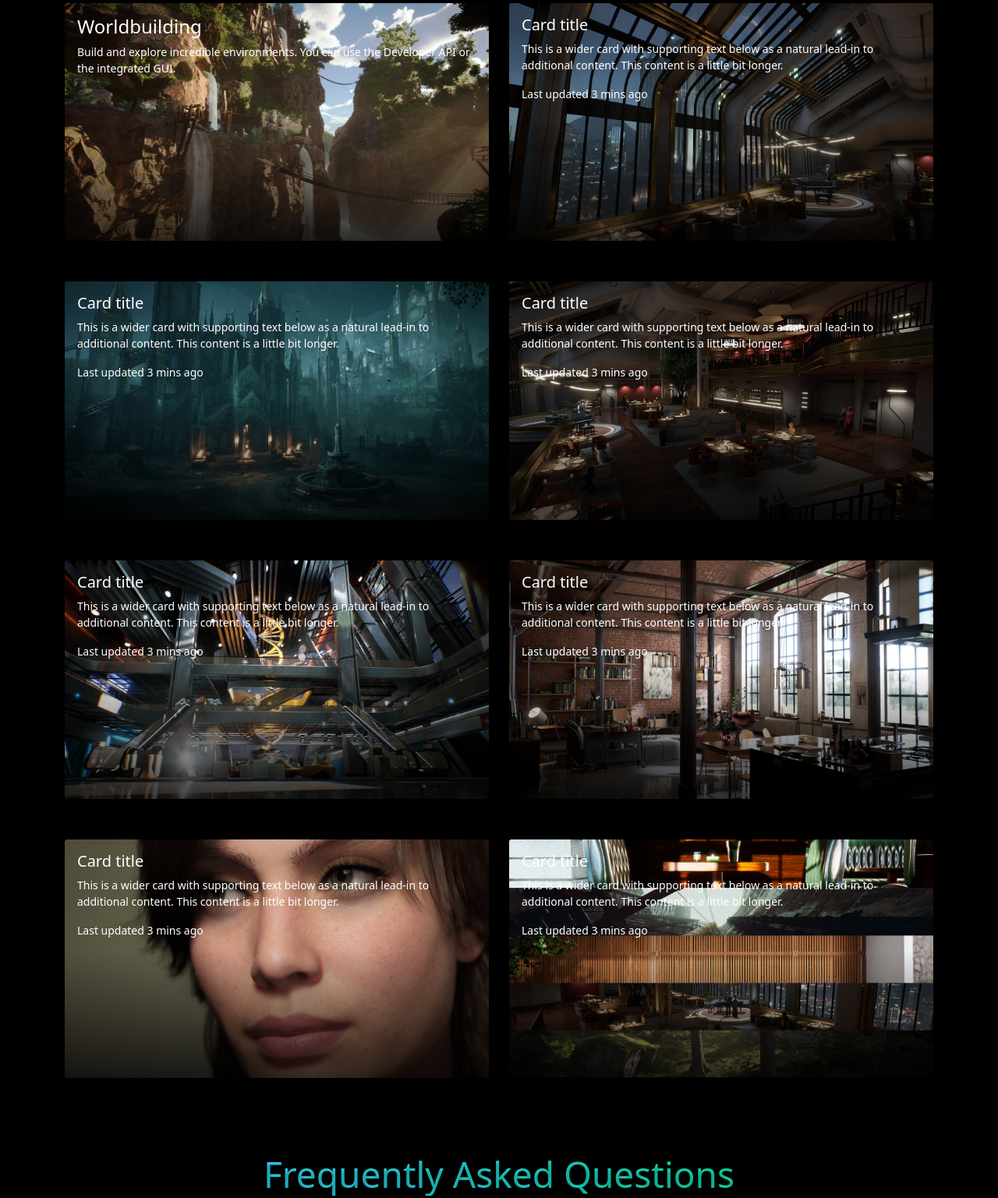
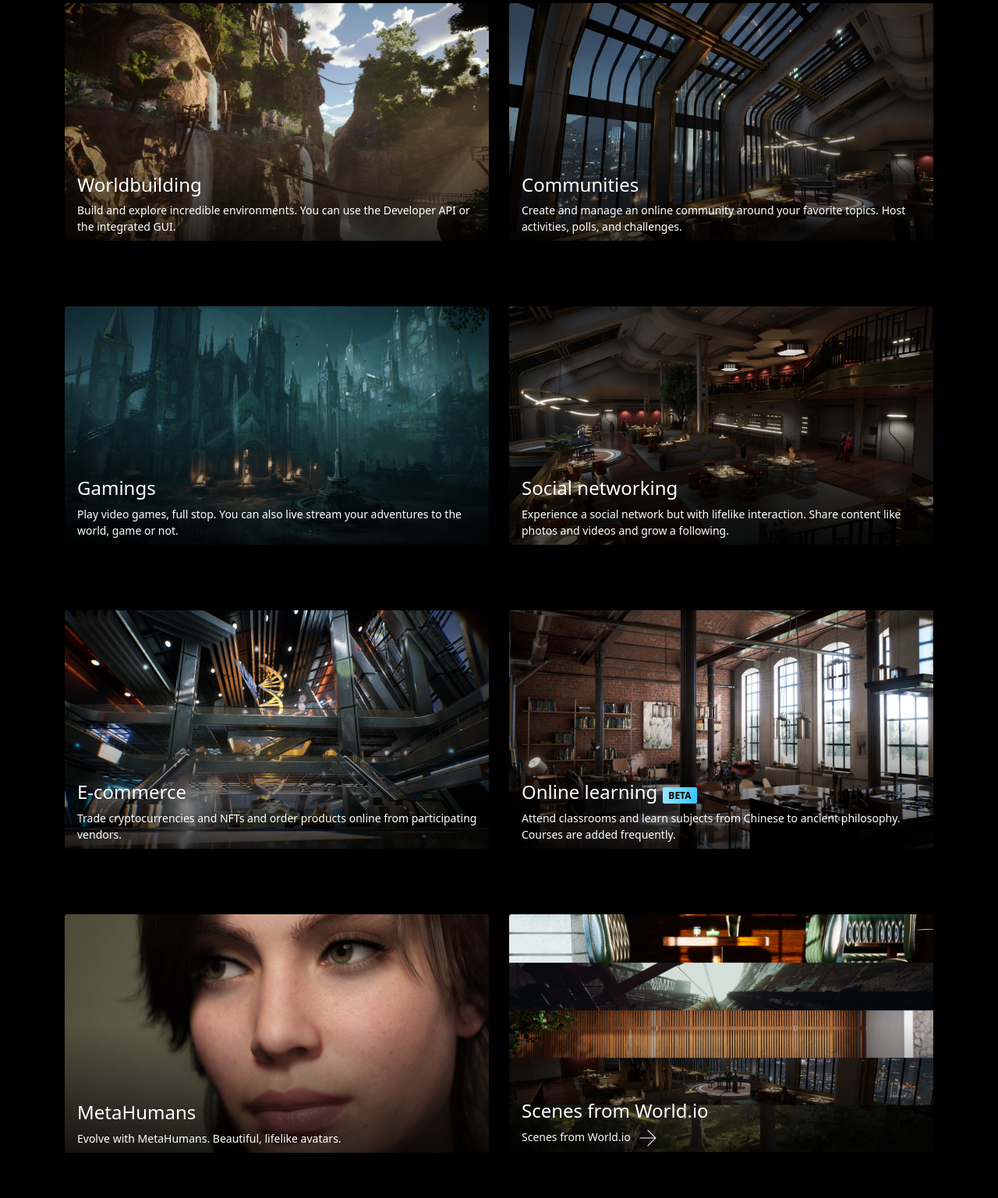
Before and after one commit to omkaushik7/World.io, a plain HTML site: page index.html in a window 1280 px wide. Shown: the part 2371-3908 px from the top of the page at 78% size. Drawn offline with nearby package versions, Linux system fonts and the light colour scheme.

Commit message:
Update index.html

```diff
--- a/index.html
+++ b/index.html
@@ -168,8 +168,8 @@
                 <div class="col-md-6">
                     <div class="card">
                         <img src="/World.io/images/Imagery (1).png" class="card-img" alt="...">
-                        <div class="card-img-overlay">
-                            <div>
+                        <div class="card-img-overlay position-relative">
+                            <div class="position-absolute " style="bottom: 40px;">
                                 <h4 class="card-text">Worldbuilding</h4>
                                 <p class="card-text">Build and explore incredible environments. You can use the
                                     Developer API or the integrated GUI.</p>
@@ -180,77 +180,77 @@
                 <div class="col-md-6">
                     <div class="card">
                         <img src="/World.io/images/Imagery (2).png" class="card-img" alt="...">
-                        <div class="card-img-overlay">
-                            <h5 class="card-title">Card title</h5>
-                            <p class="card-text">This is a wider card with supporting text below as a natural lead-in to
-                                additional content. This content is a little bit longer.</p>
-                            <p class="card-text">Last updated 3 mins ago</p>
+                        <div class="card-img-overlay position-relative">
+                            <div class="position-absolute " style="bottom: 40px;">
+                                <h4 class="card-text">Communities</h4>
+                                <p class="card-text">Create and manage an online community around your favorite topics. Host activities, polls, and challenges.</p>
+                            </div>
                         </div>
                     </div>
                 </div>
                 <div class="col-md-6">
                     <div class="card">
                         <img src="/World.io/images/Imagery (3).png" class="card-img" alt="...">
-                        <div class="card-img-overlay">
-                            <h5 class="card-title">Card title</h5>
-                            <p class="card-text">This is a wider card with supporting text below as a natural lead-in to
-                                additional content. This content is a little bit longer.</p>
-                            <p class="card-text">Last updated 3 mins ago</p>
+                        <div class="card-img-overlay position-relative">
+                            <div class="position-absolute " style="bottom: 40px;">
+                                <h4 class="card-text">Gamings</h4>
+                                <p class="card-text">Play video games, full stop. You can also live stream your adventures to the world, game or not.</p>
+                            </div>
                         </div>
                     </div>
                 </div>
                 <div class="col-md-6">
                     <div class="card">
                         <img src="/World.io/images/Imagery (4).png" class="card-img" alt="...">
-                        <div class="card-img-overlay">
-                            <h5 class="card-title">Card title</h5>
-                            <p class="card-text">This is a wider card with supporting text below as a natural lead-in to
-                                additional content. This content is a little bit longer.</p>
-                            <p class="card-text">Last updated 3 mins ago</p>
+                        <div class="card-img-overlay position-relative">
+                            <div class="position-absolute " style="bottom: 40px;">
+                                <h4 class="card-text">Social networking</h4>
+                                <p class="card-text">Experience a social network but with lifelike interaction. Share content like photos and videos and grow a following.</p>
+                            </div>
                         </div>
                     </div>
                 </div>
                 <div class="col-md-6">
                     <div class="card">
                         <img src="/World.io/images/Imagery (5).png" class="card-img" alt="...">
-                        <div class="card-img-overlay">
-                            <h5 class="card-title">Card title</h5>
-                            <p class="card-text">This is a wider card with supporting text below as a natural lead-in to
-                                additional content. This content is a little bit longer.</p>
-                            <p class="card-text">Last updated 3 mins ago</p>
+                        <div class="card-img-overlay position-relative">
+                            <div class="position-absolute " style="bottom: 40px;">
+                                <h4 class="card-text">E-commerce</h4>
+                                <p class="card-text">Trade cryptocurrencies and NFTs and order products online from participating vendors.</p>
+                            </div>
                         </div>
                     </div>
                 </div>
                 <div class="col-md-6">
                     <div class="card">
                         <img src="/World.io/images/Imagery (6).png" class="card-img" alt="...">
-                        <div class="card-img-overlay">
-                            <h5 class="card-title">Card title</h5>
-                            <p class="card-text">This is a wider card with supporting text below as a natural lead-in to
-                                additional content. This content is a little bit longer.</p>
-                            <p class="card-text">Last updated 3 mins ago</p>
+                        <div class="card-img-overlay position-relative">
+                            <div class="position-absolute " style="bottom: 40px;">
+                                <h4 class="card-text">Online learning <span class="badge badge-bg">BETA</span></h4>
+                                <p class="card-text">Attend classrooms and learn subjects from Chinese to ancient philosophy. Courses are added frequently.</p>
+                            </div>
                         </div>
                     </div>
                 </div>
                 <div class="col-md-6">
                     <div class="card">
                         <img src="/World.io/images/Imagery (7).png" class="card-img" alt="...">
-                        <div class="card-img-overlay">
-                            <h5 class="card-title">Card title</h5>
-                            <p class="card-text">This is a wider card with supporting text below as a natural lead-in to
-                                additional content. This content is a little bit longer.</p>
-                            <p class="card-text">Last updated 3 mins ago</p>
+                        <div class="card-img-overlay position-relative">
+                            <div class="position-absolute " style="bottom: 40px;">
+                                <h4 class="card-text">MetaHumans</h4>
+                                <p class="card-text">Evolve with MetaHumans. Beautiful, lifelike avatars.</p>
+                            </div>
                         </div>
                     </div>
                 </div>
                 <div class="col-md-6">
                     <div class="card">
                         <img src="/World.io/images/Imagery (8).png" class="card-img" alt="...">
-                        <div class="card-img-overlay">
-                            <h5 class="card-title">Card title</h5>
-                            <p class="card-text">This is a wider card with supporting text below as a natural lead-in to
-                                additional content. This content is a little bit longer.</p>
-                            <p class="card-text">Last updated 3 mins ago</p>
+                        <div class="card-img-overlay position-relative">
+                            <div class="position-absolute " style="bottom: 40px;">
+                                <h4 class="card-text">Scenes from World.io</h4>
+                                <a class="text-decoration-none text-light" href="http://"><p class="card-text">Scenes from World.io &nbsp <img src="/World.io/images/Arrow.png" alt=""></p></a>
+                            </div>
                         </div>
                     </div>
                 </div>
```
